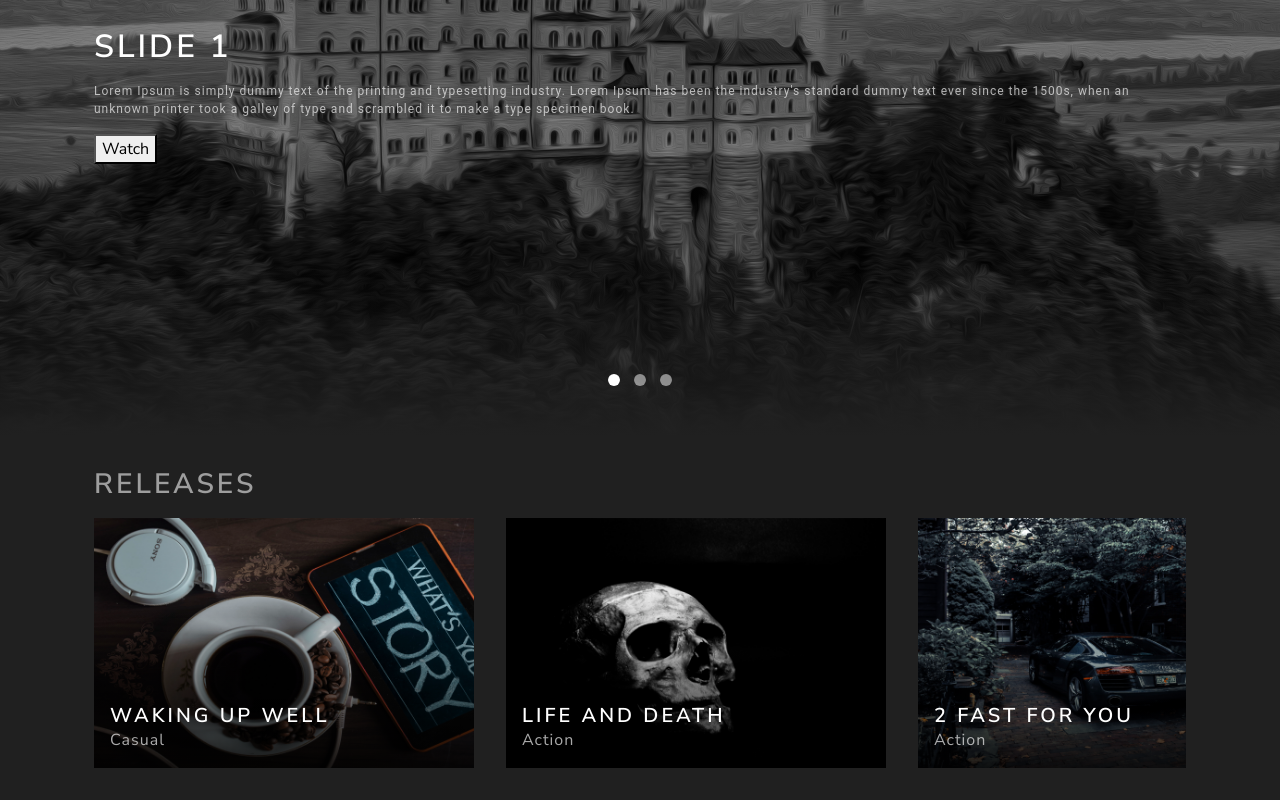
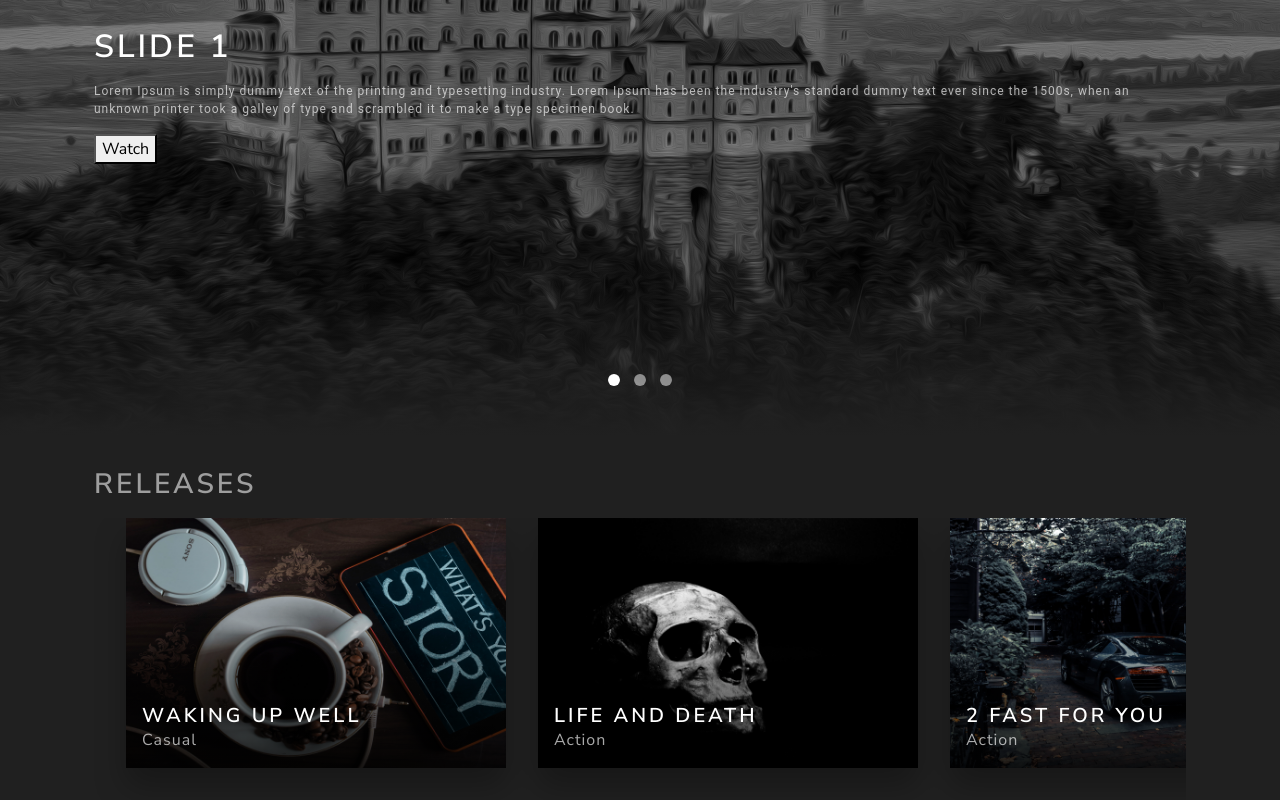
Before and after one commit to jaisonrobson/viewapp, a React (Create React App) app: page / in a window 1280 px wide. Shown: the part 244-1044 px from the top of the page. Built offline with nearby package versions, Linux system fonts and the light colour scheme.

Commit message:
adicionado sombreamento no Cover.jsx & adicionado padding no HorizontalScroll.jsx

```diff
--- a/src/components/layout/Cover.jsx
+++ b/src/components/layout/Cover.jsx
@@ -8,6 +8,8 @@ import Col from 'components/layout/Col'
 
 const Wrapper = styled.div`
     position: relative;
+
+    box-shadow: 0 18px 30px rgba(0,0,0,.28);
 `
 
 const CaptionOverlay = styled(({ width, height, ...props }) => <div {...props} />)`
--- a/src/components/layout/HorizontalScroll.jsx
+++ b/src/components/layout/HorizontalScroll.jsx
@@ -24,10 +24,12 @@ const StyledHorizontalScroll = styled.div`
     flex-wrap: nowrap;
     overflow-x: auto;
 
-
     &::-webkit-scrollbar {
         display: none;
     }
+    padding-left: 2rem;
+    padding-right: 2rem;
+    padding-bottom: 2rem;
 `
 
 const payload = [
@@ -66,7 +68,6 @@ const HorizontalScroll = ({ items: itemsProp = payload }) => {
             fluid
             style={{
                 marginTop: '2rem',
-                marginBottom: '2rem',
             }}
         >
             <Row>
@@ -74,9 +75,10 @@ const HorizontalScroll = ({ items: itemsProp = payload }) => {
                     <h2>Releases</h2>
                 </Col>
             </Row>
+
             <Row>
                 <Col>
-                    <StyledHorizontalScroll className="scrolling-wrapper-flexbox">
+                    <StyledHorizontalScroll>
                         {items.map(({ title, genre, src }, index) => (
                             <StyledHorizontalScrollItem
                                 key={src}
```
